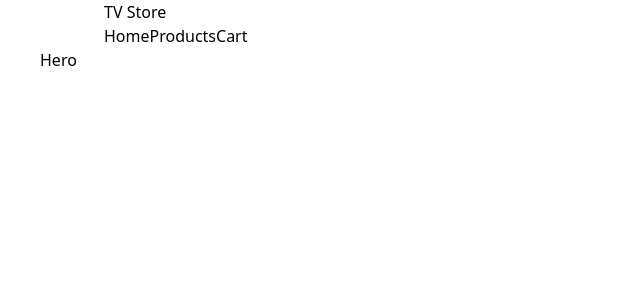
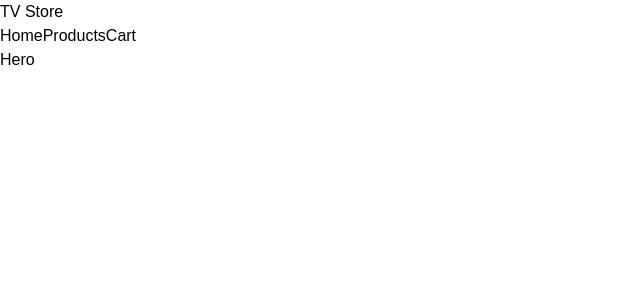
Before and after one commit to cvsam/CANVIE-E-COMM, a React (Vite) app: page / in a window 1280 px wide. Shown: the top 300 px of the page, without its empty margins (0-640 px from the left). Built offline with nearby package versions, Linux system fonts and the light colour scheme.

Commit message:
Add custom styles in index.css

```diff
--- a/index.html
+++ b/index.html
@@ -4,7 +4,7 @@
     <meta charset="UTF-8">
     <meta name="viewport" content="width=device-width, initial-scale=1.0">
     <link href="/dist/styles.css" rel="stylesheet">
-    <title>Vite + React</title>
+    <title>Under Armour</title>
 </head>
 <body>
     <div id="root"></div>
--- a/src/styles/index.css
+++ b/src/styles/index.css
@@ -1 +1,10 @@
 @import "tailwindcss";
+@import url("https://fonts.googleapis.com/css2?family=Poppins:wght@400;500;600;700;800;900&display=swap");
+
+* {
+    scroll-behavior: smooth;
+    font-family: Poppins, sans-serif;
+    margin: 0;
+    padding: 0;
+    box-sizing: border-box;
+  }
```
